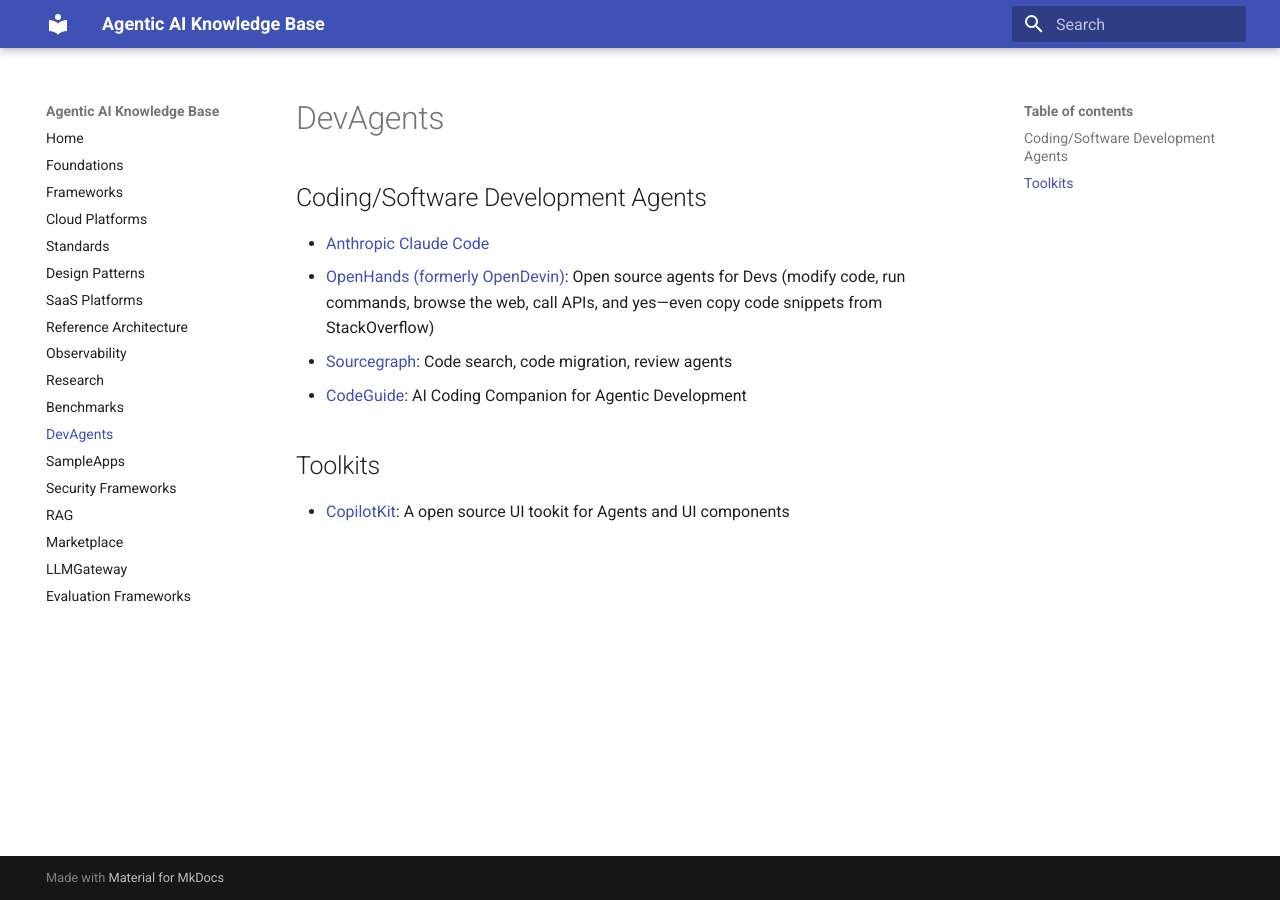
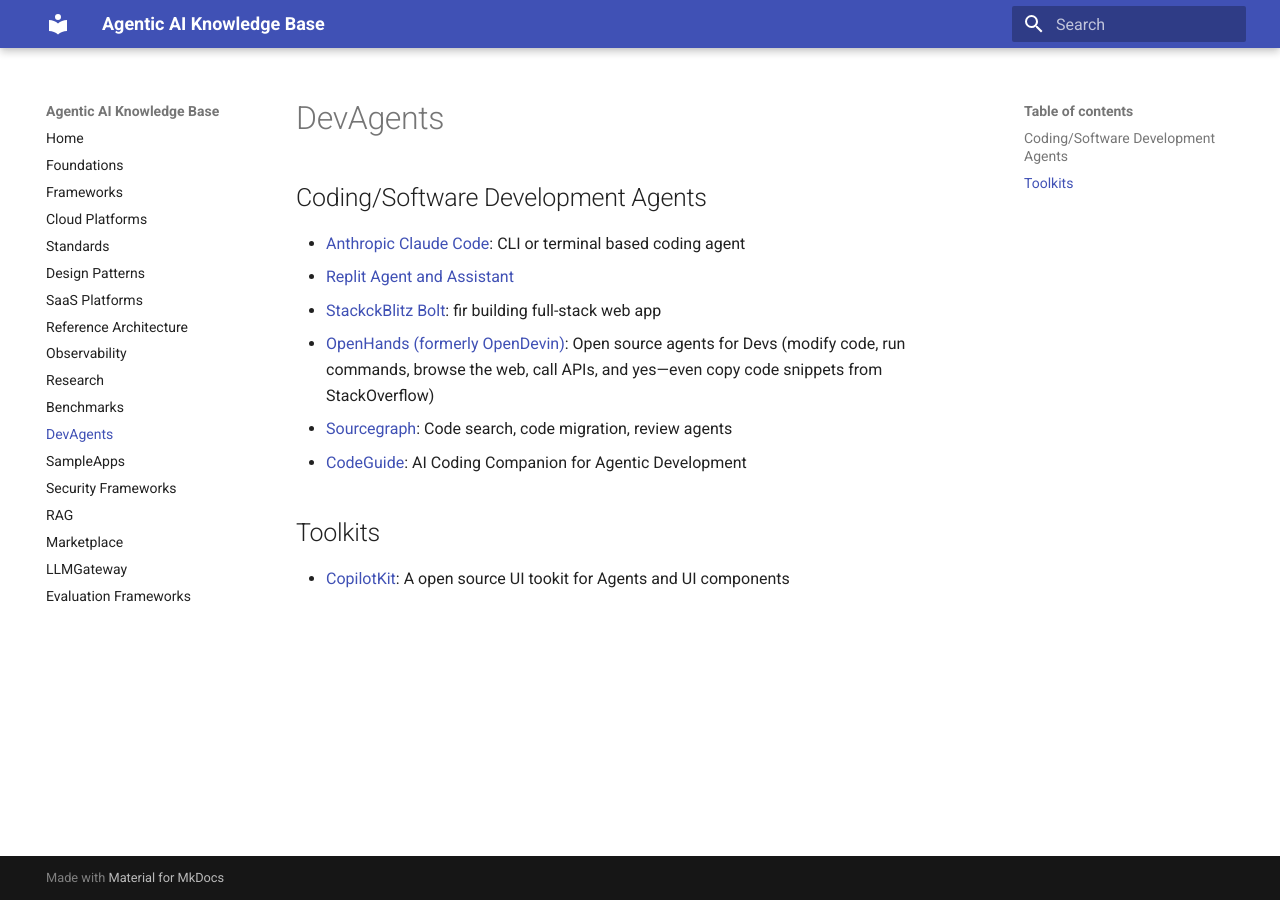
Before and after one commit to ankurkumarz/agentic-ai-knowledge-base, an MkDocs documentation site: the page built from docs/DevAgents/Readme.md, in a window 1280 px wide. Built offline with MkDocs 1.6.1 and Material for MkDocs 9.7.7, drawn with Linux system fonts in a browser that asks for light colours.

Commit message:
Update Readme.md

```diff
--- a/docs/DevAgents/Readme.md
+++ b/docs/DevAgents/Readme.md
@@ -1,6 +1,8 @@
 ## Coding/Software Development Agents
 
-- [Anthropic Claude Code](https://docs.anthropic.com/en/docs/agents-and-tools/claude-code/overview)
+- [Anthropic Claude Code](https://docs.anthropic.com/en/docs/agents-and-tools/claude-code/overview): CLI or terminal based coding agent
+- [Replit Agent and Assistant](https://replit.com/ai)
+- [StackckBlitz Bolt](https://bolt.new/): fir building full-stack web app
 - [OpenHands (formerly OpenDevin)](https://github.com/All-Hands-AI/OpenHands): Open source agents for Devs (modify code, run commands, browse the web, call APIs, and yes—even copy code snippets from StackOverflow)
 - [Sourcegraph](https://sourcegraph.com): Code search, code migration, review agents
 - [CodeGuide](https://www.codeguide.dev/): AI Coding Companion for Agentic Development
```
